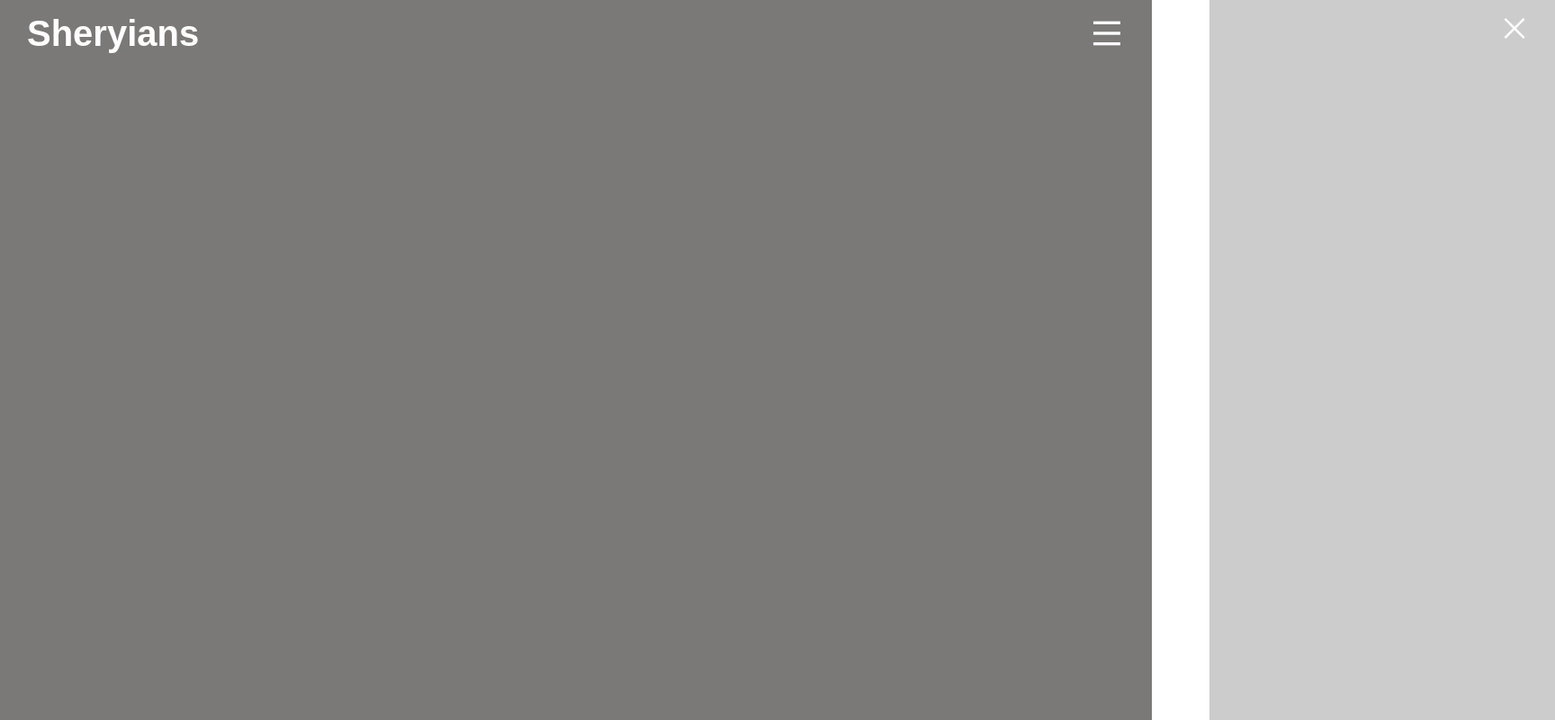
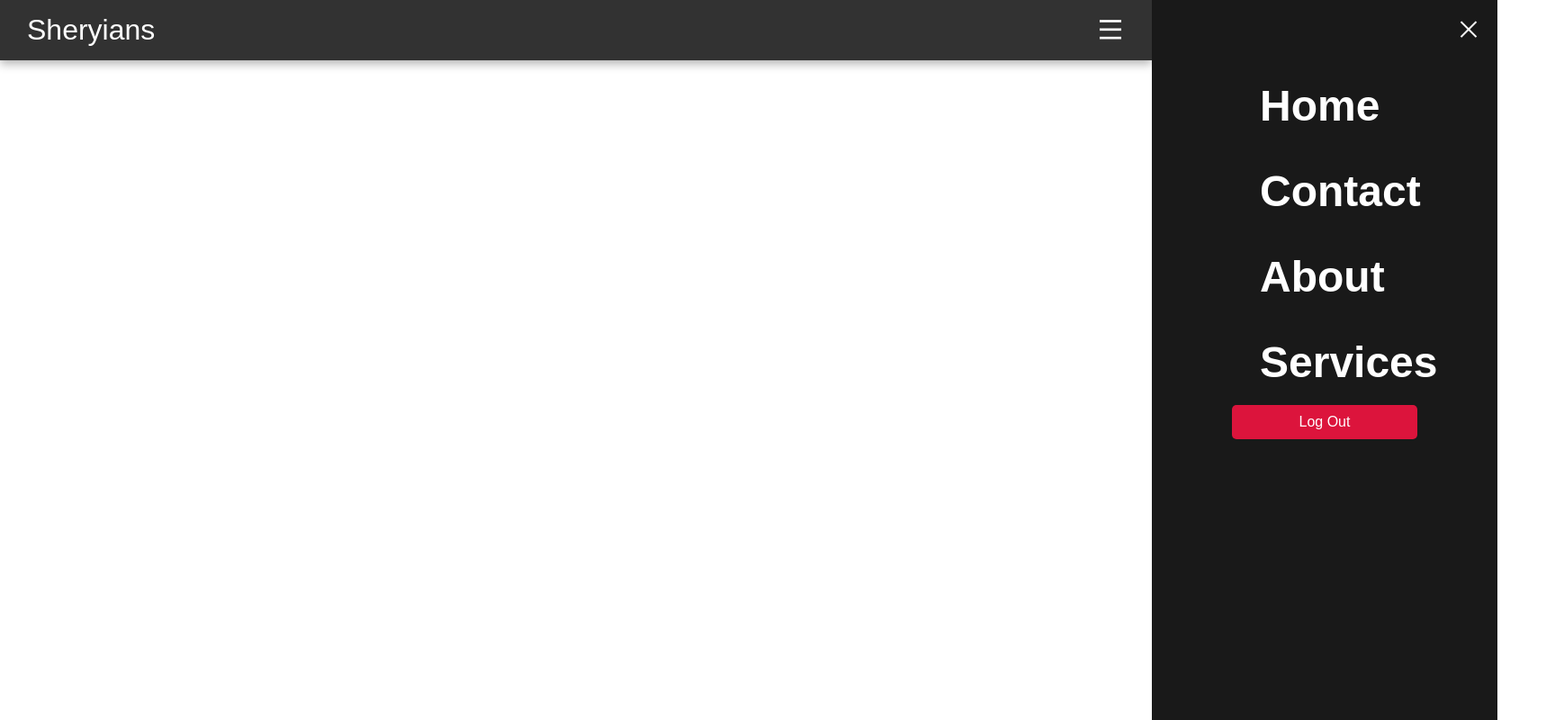
Before and after one commit to Abhi-M-73/Sheryians-GSAP, a plain HTML site: page Navbar/index.html in a window 1280 px wide. Shown: the whole page at 90% size, 1728 px wide, since content can reach past the window. Drawn offline with nearby package versions, Linux system fonts and the light colour scheme.

Commit message:
change in menu nav

```diff
--- a/All-in-One/style.css
+++ b/All-in-One/style.css
@@ -18,6 +18,10 @@ body {
   padding: 1rem 2rem;
   background-color: #4f3c8b;
   color: #fff;
+}
+
+.navbar > i {
+  display: none;
 }
 
 .itmes {
--- a/Navbar/index.html
+++ b/Navbar/index.html
@@ -14,14 +14,13 @@
         <div class="main">
             <h1>Sheryians</h1>
             <i class="ri-menu-line menu"></i>
-
         </div>
         <div class="full">
             <nav>
-                <h4>Home</h4>
-                <h4>Contact</h4>
-                <h4>About</h4>
-                <h4>Services</h4>
+                <h1>Home</h1>
+                <h1>Contact</h1>
+                <h1>About</h1>
+                <h1>Services</h1>
                 <button>Log Out</button>
             </nav>
             <i class="ri-close-large-fill close"></i>
--- a/Navbar/script.js
+++ b/Navbar/script.js
@@ -1,31 +1,43 @@
-let menu = document.querySelector(".menu")
-let close = document.querySelector(".close")
+// Select elements
+const menuIcon = document.querySelector(".menu");
+const closeIcon = document.querySelector(".close");
+const fullMenu = document.querySelector(".full");
+const nav_h1 = document.querySelectorAll("nav h1");
+const nav_button = document.querySelector("nav button");
 
-let tl = gsap.timeline();
-tl.to(".full", {
-    right: 0,
-    duration: 0.5,
+// Open the menu with GSAP animation
+menuIcon.addEventListener("click", () => {
+    gsap.to(fullMenu, {
+        right: 0, // Slide the menu into view from the right
+        duration: 0.6,
+        ease: "power2.inOut",
+        opacity: 1, // Fade in the menu smoothly
+        delay: 0.1, // Slight delay for a more natural effect
+    });
+
+    gsap.from(nav_h1, {
+        opacity: 0,
+        x: -200,
+        duration: 1.5,
+        stagger: 0.2,
+    });
+
+    gsap.from(nav_button, {
+        opacity: 0,
+        scale: 0,
+        duration: 1,
+        delay: 1,
+        stagger: 0.2,
+    });
 
 });
 
-tl.from("nav h4", {
-    x: 100,
-    duration: 1,
-    opacity: 0,
-    stagger: 0.3
+// Close the menu with GSAP animation
+closeIcon.addEventListener("click", () => {
+    gsap.to(fullMenu, {
+        right: "-70%", // Slide the menu out of view to the right
+        duration: 0.6,
+        ease: "power2.inOut",
+        opacity: 0, // Fade out the menu smoothly
+    });
 });
-
-tl.from("nav button", {
-    opacity: 0,
-    scale: 0
-});
-
-tl.pause();
-
-menu.addEventListener("click", () => {
-    tl.play()
-});
-
-close.addEventListener("click", () => {
-    tl.reverse()
-})
--- a/Navbar/style.css
+++ b/Navbar/style.css
@@ -1,3 +1,4 @@
+/* Reset styles */
 * {
   margin: 0;
   padding: 0;
@@ -8,65 +9,128 @@ html,
 body {
   width: 100%;
   height: 100%;
+  font-family: sans-serif;
   overflow-x: hidden;
-  font-family: sans-serif;
 }
 
+/* Main header section */
 .main {
-  height: 100%;
-  width: 100%;
-  background-color: rgb(123, 120, 120);
   display: flex;
   justify-content: space-between;
+  align-items: center;
+  background-color: rgb(50, 50, 50);
+  color: white;
   padding: 15px 30px;
+  position: sticky;
+  top: 0;
+  z-index: 10;
+  box-shadow: 0 4px 10px rgba(0, 0, 0, 0.3); /* Added shadow for better separation */
 }
 
 .main h1 {
-  color: white;
-  font-size: 40px;
+  font-size: 2rem;
+  font-weight: 500;
 }
 
-.main i {
-  color: white;
-  font-size: 40px;
+.main .menu {
+  font-size: 2rem;
+  cursor: pointer;
+  transition: transform 0.3s ease;
 }
 
-.full {
-  width: 30%;
-  height: 100%;
-  background: rgba(0, 0, 0, 0.199);
-  color: white;
-  position: absolute;
-  top: 0%;
-  right: -35%;
-  backdrop-filter: blur(12px);
-  overflow: hidden;
+/* Hover effect for menu icon */
+.main .menu:hover {
+  transform: scale(1.1);
 }
 
-.full i {
-  position: absolute;
-  top: 15px;
-  right: 30px;
-  font-size: 30px;
+/* Sidebar menu */
+.full {
+  width: 30%; /* Set width to 30% */
+  height: 100%;
+  background: rgba(0, 0, 0, 0.9);
+  position: fixed;
+  top: 0;
+  right: -30%; /* Initially hidden off-screen to the right */
+  color: white;
+  z-index: 20;
+  padding: 20px;
+  transition: transform 0.3s ease-in-out;
 }
 
-nav {
-  position: relative;
-  top: 15%;
+.full nav {
+  display: flex;
+  flex-direction: column;
+  margin-top: 50px;
 }
 
-nav h4 {
-  font-size: 50px;
-  font-weight: 500;
-  margin-left: 40px;
-  margin-top: 30px;
+.full nav h1 {
+  font-size: 3rem;
+  margin: 20px 100px;
+  cursor: pointer;
+  transition: color 0.3s ease;
 }
 
-nav button {
+.full nav h1:hover {
+  color: #ff4081; /* Added hover effect */
+}
+
+.full nav button {
   padding: 10px 25px;
-  font-size: 25px;
-  margin-left: 40px;
-  margin-top: 30px;
-  font-weight: 600;
-  border-radius: 10px;
+  width: 60%;
+  font-size: 1rem;
+  border: none;
+  background-color: crimson;
+  color: white;
+  cursor: pointer;
+  margin-top: 100px;
+  border-radius: 5px;
+  transition: background-color 0.3s ease;
+  margin: auto;
 }
+
+.full nav button:hover {
+  background-color: #d32f2f; /* Darker button color on hover */
+}
+
+.full .close {
+  position: absolute;
+  top: 20px;
+  right: 20px; /* Position the close button on the left inside the sidebar */
+  font-size: 1.5rem;
+  cursor: pointer;
+  color: white;
+}
+
+/* Responsive Design */
+@media (max-width: 768px) {
+  .main h1 {
+    font-size: 1.5rem;
+  }
+
+  .main .menu {
+    font-size: 1.5rem;
+  }
+
+  .full {
+    width: 70%; /* Set width to 30% */
+    height: 100%;
+    background: rgba(0, 0, 0, 0.9);
+    position: fixed;
+    top: 0;
+    right: -70%; /* Initially hidden off-screen to the right */
+    gap: 0;
+  }
+
+  .full nav h1 {
+    text-align: start;
+    font-size: 1.25rem;
+    color: white;
+  }
+
+  .full nav button {
+    font-size: 0.9rem;
+    padding: 8px 20px;
+    margin-left: 4.5rem;
+    margin-top: 2rem;
+  }
+}
```
Also changed, not shown: All-in-One/index.html (+4 -0 lines).
